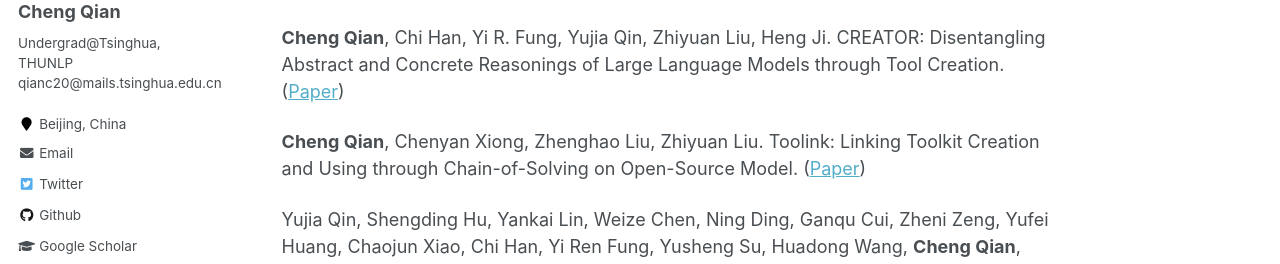
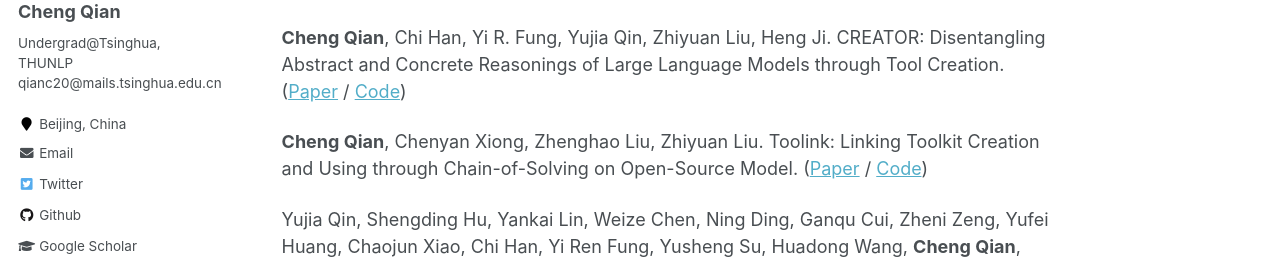
Before and after one commit to qiancheng0/qiancheng0.github.io, a Jekyll site: the page built from _pages/about.md, in a window 1280 px wide and 900 px high, scrolled down 1068 px. Shown: the part 179-443 px from the top of the window. Built offline with Jekyll 4.4.1, drawn with Linux system fonts in a browser that asks for light colours.

Commit message:
Update two codes for papers

```diff
--- a/_pages/about.md
+++ b/_pages/about.md
@@ -31,9 +31,9 @@
 
 **Cheng Qian**, Xinran Zhao, Sherry Tongshuang Wu. "Merge Conflicts!" Exploring the Impacts of External Distractors to Parametric Knowledge Graphs ([Paper](https://arxiv.org/pdf/2309.08594v1.pdf) / [Code](https://github.com/qiancheng0/EKD_Impacts_PKG))
 
-**Cheng Qian**, Chi Han, Yi R. Fung, Yujia Qin, Zhiyuan Liu, Heng Ji. CREATOR: Disentangling Abstract and Concrete Reasonings of Large Language Models through Tool Creation. ([Paper](https://arxiv.org/pdf/2305.14318.pdf))
+**Cheng Qian**, Chi Han, Yi R. Fung, Yujia Qin, Zhiyuan Liu, Heng Ji. CREATOR: Disentangling Abstract and Concrete Reasonings of Large Language Models through Tool Creation. ([Paper](https://arxiv.org/pdf/2305.14318.pdf) / [Code](https://github.com/qiancheng0/CREATOR))
 
-**Cheng Qian**, Chenyan Xiong, Zhenghao Liu, Zhiyuan Liu. Toolink: Linking Toolkit Creation and Using through Chain-of-Solving on Open-Source Model. ([Paper](http://qiancheng0.github.io/files/Tune_on_Tool.pdf))
+**Cheng Qian**, Chenyan Xiong, Zhenghao Liu, Zhiyuan Liu. Toolink: Linking Toolkit Creation and Using through Chain-of-Solving on Open-Source Model. ([Paper](http://qiancheng0.github.io/files/Tune_on_Tool.pdf) / [Code](https://github.com/qiancheng0/Toolink))
 
 Yujia Qin, Shengding Hu, Yankai Lin, Weize Chen, Ning Ding, Ganqu Cui, Zheni Zeng, Yufei Huang, Chaojun Xiao, Chi Han, Yi Ren Fung, Yusheng Su, Huadong Wang, **Cheng Qian**, Runchu Tian, Kunlun Zhu, Shihao Liang, Xingyu Shen, Bokai Xu, Zhen Zhang, Yining Ye, Bowen Li, Ziwei Tang, Jing Yi, Yuzhang Zhu, Zhenning Dai, Lan Yan, Xin Cong, Yaxi Lu, Weilin Zhao, Yuxiang Huang, Junxi Yan, Xu Han, Xian Sun, Dahai Li, Jason Phang, Cheng Yang, Tongshuang Wu, Heng Ji, Zhiyuan Liu, Maosong Sun. Tool Learning with Foundation Models. Submitted to Nature Machine Intelligence, under review. ([Paper](https://arxiv.org/pdf/2304.08354.pdf) / [Code](https://github.com/OpenBMB/BMTools))
 
```
